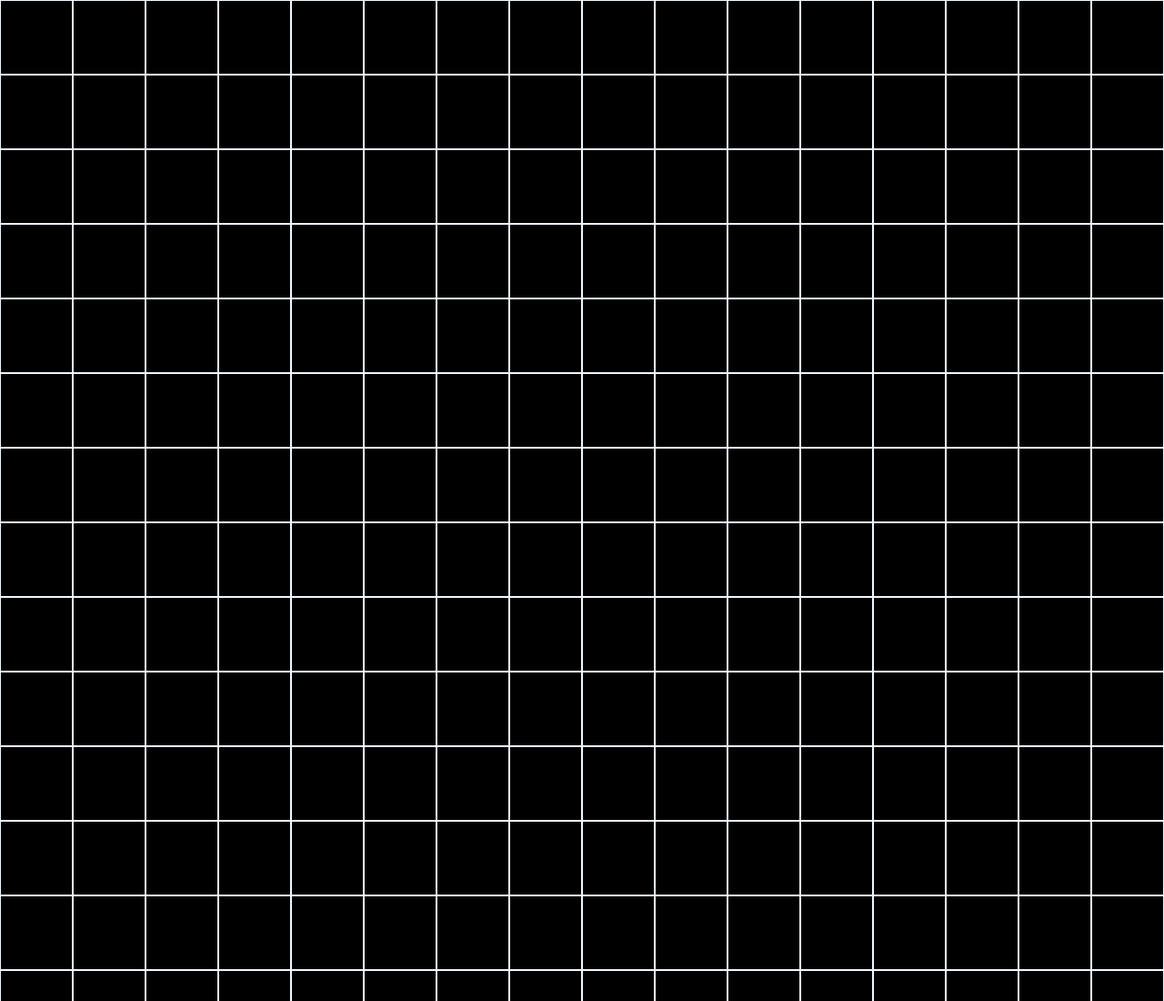
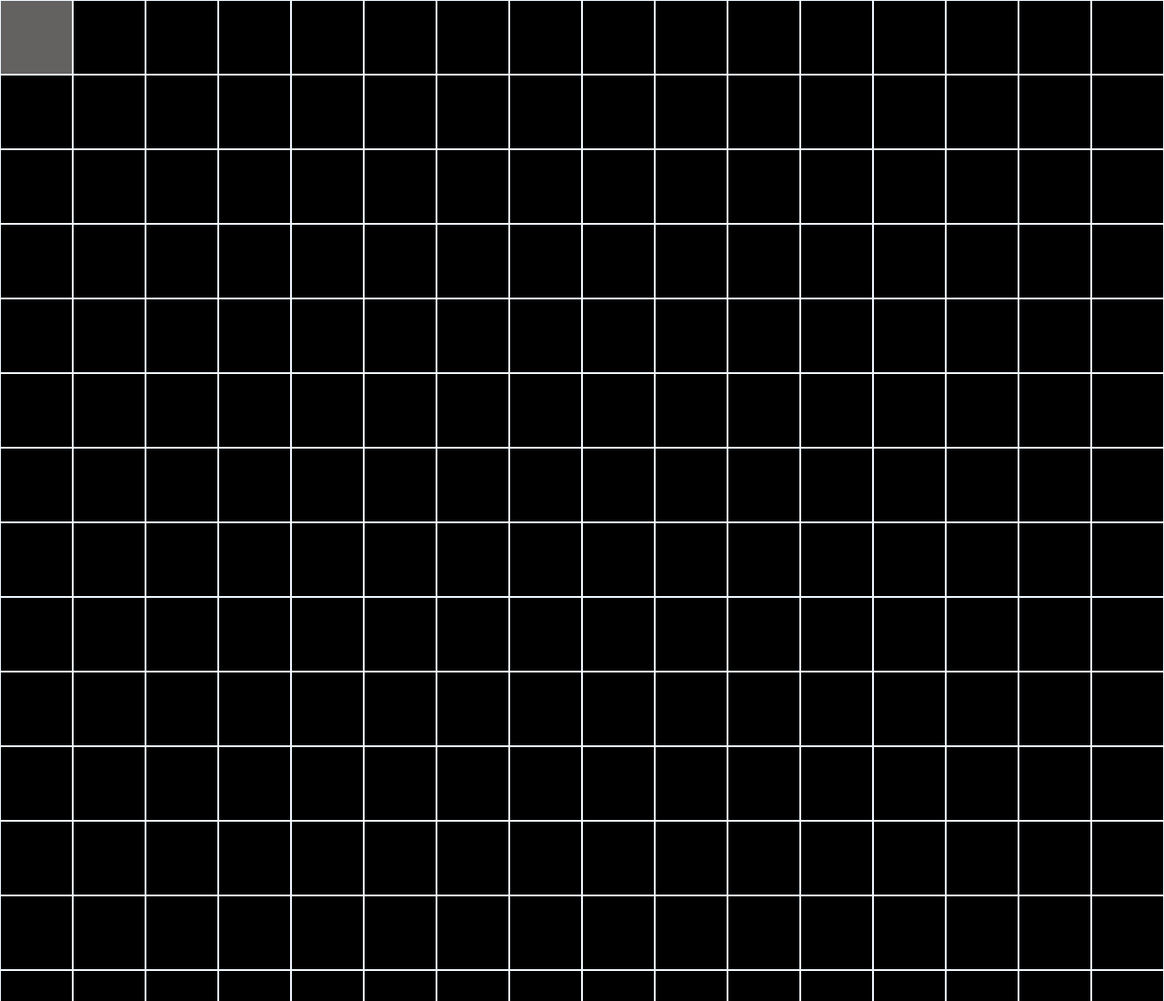
Before and after one commit to Backbiter99/etch-a-sketch-top, a plain HTML site: page index.html in a window 1280 px wide. Shown: the top 1100 px of the page at 91% size. Drawn offline with Linux system fonts and the light colour scheme.

Commit message:
added the hovering trail effect on the grid

```diff
--- a/script.js
+++ b/script.js
@@ -5,6 +5,10 @@ function makeGrid(size) {
     const square = document.createElement("div");
     square.classList.add("square-div");
     container.appendChild(square);
+
+    square.addEventListener("mouseover", (e) => {
+      square.classList.add("square-div-hover");
+    });
   }
 }
 
--- a/style.css
+++ b/style.css
@@ -15,3 +15,7 @@ body {
 	padding-bottom: 6.25%;
 	background: #000000;
 }
+
+.square-div-hover {
+	background: rgba(46, 43, 43, 0.74);
+}
```
